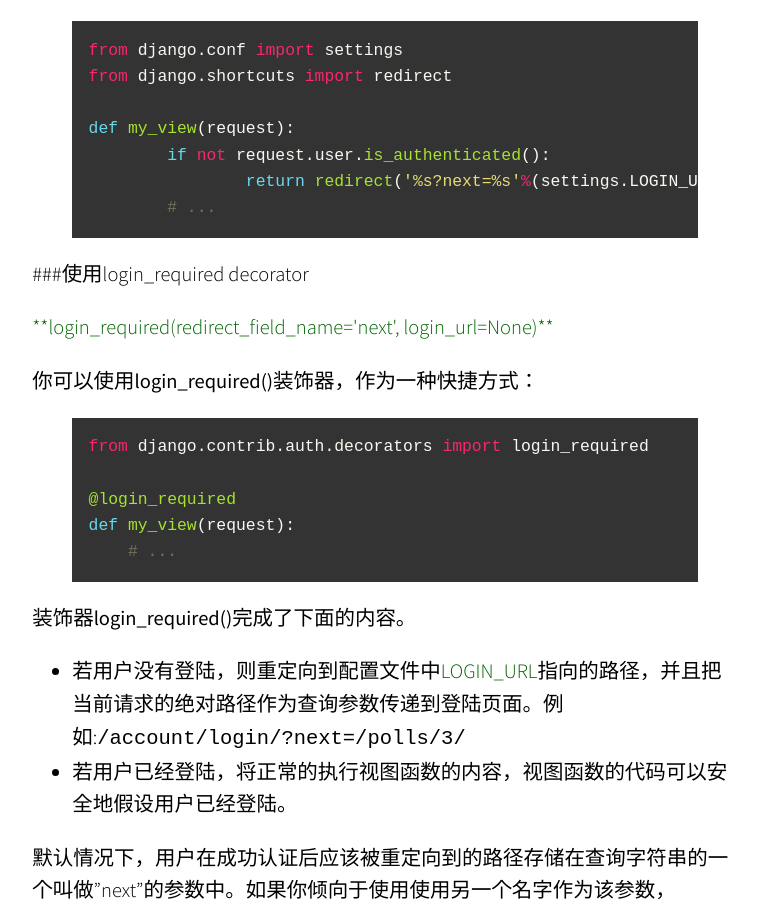
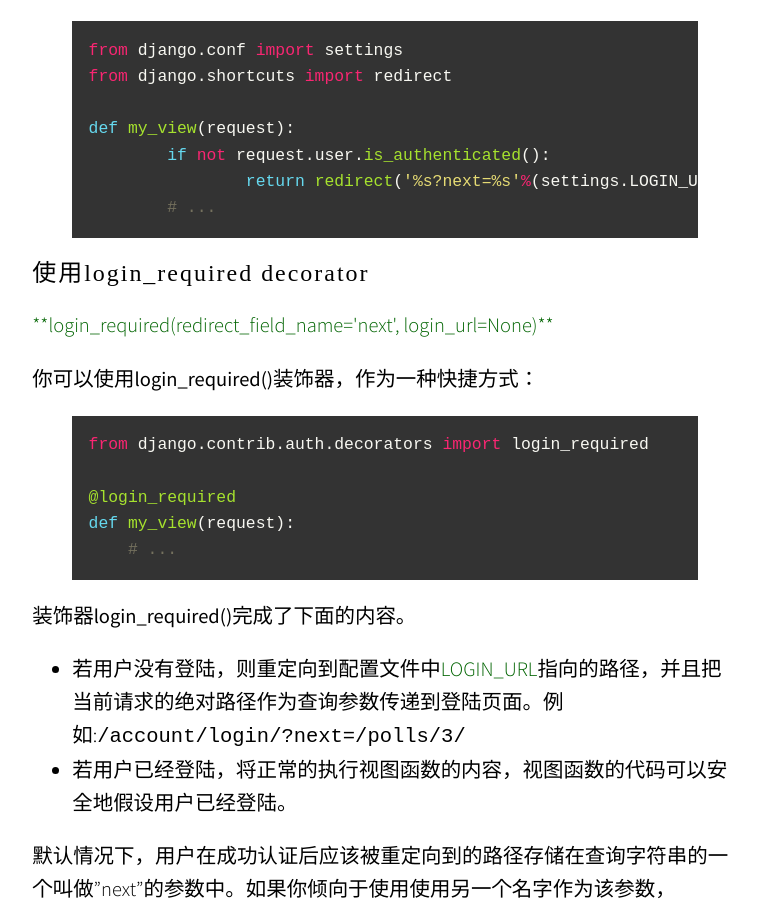
Before and after one commit to zLolipop/zLolipop.github.io, a Jekyll site: the page built from _posts/2016-08-18-Django认证系统.md, in a window 1280 px wide and 900 px high, scrolled down 8617 px. Shown: the whole window, without its empty margins (255-1014 px from the left). Built offline with Jekyll 4.4.1, drawn with Linux system fonts in a browser that asks for light colours; nearby versions of some CDN libraries; some web fonts are replaced; comment, search, counter and statistics services are not loaded.

Commit message:
fix subtitle

```diff
--- a/_posts/2016-08-18-Django认证系统.md
+++ b/_posts/2016-08-18-Django认证系统.md
@@ -26,7 +26,6 @@
 
 ----------
 
-
 ## 创建用户(users)
 创建users最直接的方法就是使用<font color= "greenv">create_user()</font> 这个辅助函数。
 
@@ -47,8 +46,8 @@
 
 ----------
 
+## 创建超级用户(superusers)
 
-## 创建超级用户(superusers)
 使用**<font color="#0C4B33">createsuperuser</font>**来创建超级用户：
 
 {% highlight bash%}
@@ -61,7 +60,9 @@
 
 
 ----------
+
 ## 修改密码
+
 Django不会再user模型上存储密码的明文，而是一个哈希值，(详细内容请见文档:[Django 是如何处理密码的](https://docs.djangoproject.com/en/1.9/topics/auth/passwords/)), 因此，请不要直接对user对象的**password**属性进行操作。这也是我们使用<font color="greenv">create_user()</font>这个辅助函数来创建用户的原因。
 
 若要修改用户的密码，有以下几种选择：
@@ -106,7 +107,9 @@
 
 
 ----------
+
 ## 权限和授权
+
 Django 自带一个简单的权限系统，为特定的用户和用户组分配不同的权限提供了一种方法。
 它在Django的admin站点中使用。也欢迎你在自己的代码中使用这个权限系统。
 在Django的admin中使用如下的权限：
@@ -136,6 +139,7 @@
 
 
 ----------
+
 ## 默认的权限
 
 当在Django配置文件的INSTALLED_APP中添加**django.contrib.auth**时，Django将会为所有安装应用中定义的Django模型创建默认的权限——add,change和delete
@@ -150,7 +154,9 @@
 
 
 ----------
+
 ## 用户组(Group)
+
 **<font color=darkgreen>django.contrib.auth.models.Group**模型是用户分类的一种通用的方式，通过这种方式你可以给这些用户分配不同的权限，或者设置不同的标签。一个用户可以属于多个用户组
 
 在用户组中的用户拥有该用户组被授予的权限。例如用户组**Site editors**拥有**can_edir_home_page**的权限，那么在该用户组中的所有用户，都拥有该权限。
@@ -158,7 +164,9 @@
 出了权限之外，用户组还是给分类用户分配标签，添加功能的便捷方法。例如，你可以创建一个叫做"**Special users**"的用户组，只有在改组中的用户才能够访问会员的页面。
 
 ----------
+
 ## 用代码的方法创建用户权限
+
 虽然在模型的元类中定义[自定义权限](https://docs.djangoproject.com/en/1.9/topics/auth/customizing/#custom-permissions),但是你也可以直接创建权限。例如你可以为myapp的BlogPost应用创建**can_publish**权限:
 
 {% highlight python %}
@@ -180,7 +188,9 @@
 
 
 ----------
+
 ## 权限的缓存
+
 [ModelBackend](https://docs.djangoproject.com/en/1.9/ref/contrib/auth/#django.contrib.auth.backends.ModelBackend)在第一次需要访问User对象的权限时会对权限进行缓存。由于对新添加的权限并不会立即检查，所以这种做法对request-response 循环是非常有利的(例如在admin中)。如果你想要在添加新的权限后马上在测试或视图检查他们，最简单的解决办法是从数据库中重新获取User:
 
 {% highlight python%}
@@ -229,7 +239,9 @@
 
 
 ----------
+
 ## 如何实现用户登录(log in)
+
 如果你有一个认证了的用户，你想把它附带到当前的会话中， 这可以通过**<font color="greenv">login()</font>**函数实现。
 
 **<font color=darkgreen>login(request, user)</font>**
@@ -275,6 +287,7 @@
 
 
 ----------
+
 ## 只允许登陆的用户访问
 
 ### 原始的方法
@@ -293,7 +306,7 @@
 
 {% endhighlight%}
 
-###使用login_required decorator
+### 使用login_required decorator
 <font color=darkgreen>**login_required(redirect_field_name='next', login_url=None)**</font>
  你可以使用**login_required()**装饰器，作为一种快捷方式：
 
```
